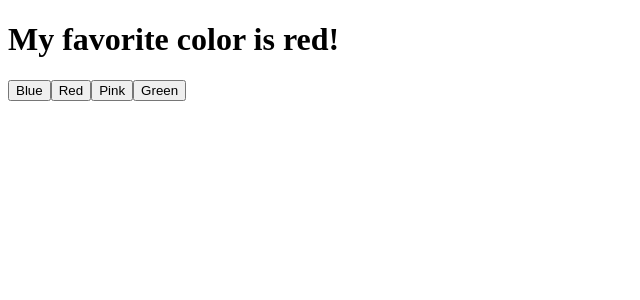
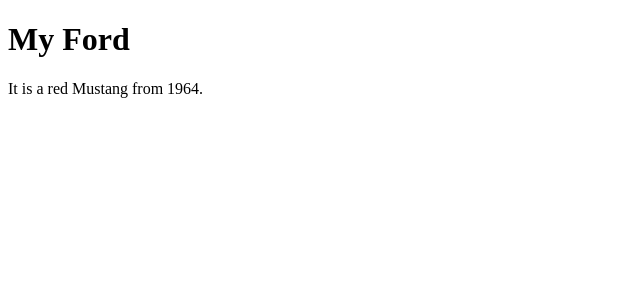
Before and after one commit to Tochi-Ezeani/reactHooksTutorial, a React (Create React App) app in the folder react-hooks-tutorial/: page / in a window 1280 px wide. Shown: the top 300 px of the page, without its empty margins (0-640 px from the left). Built offline with nearby package versions, Linux system fonts and the light colour scheme.

Commit message:
Create multiple state Hooks

```diff
--- a/react-hooks-tutorial/src/index.js
+++ b/react-hooks-tutorial/src/index.js
@@ -1,30 +1,27 @@
 import React, { useState } from 'react';
 import ReactDOM from 'react-dom/client';
 
-const FavoriteColor = () => {
+const Car = () => {
+  // const [car, setCar] = useState({
+  //   brand: "Ford",
+  //   model: "Mustang",
+  //   year: "1964",
+  //   color: "red"
+  // });
+  const [brand, setBrand] = useState("Ford");
+  const [model, setModel] = useState("Mustang");
+  const [year, setYear] = useState("1964");
   const [color, setColor] = useState("red");
+
    return (
     <>
-      <h1>My favorite color is {color}!</h1>
-      <button
-        type="button"
-        onClick={() => setColor("blue")}
-      >Blue</button>
-      <button
-        type="button"
-        onClick={() => setColor("red")}
-      >Red</button>
-      <button
-        type="button"
-        onClick={() => setColor("pink")}
-      >Pink</button>
-      <button
-        type="button"
-        onClick={() => setColor("green")}
-      >Green</button>
+      <h1>My {brand}</h1>
+      <p>
+        It is a {color} {model} from {year}.
+      </p>
     </>
    )
 };
 
 const root = ReactDOM.createRoot(document.getElementById('root'));
-root.render(<FavoriteColor />);
+root.render(<Car />);
```
